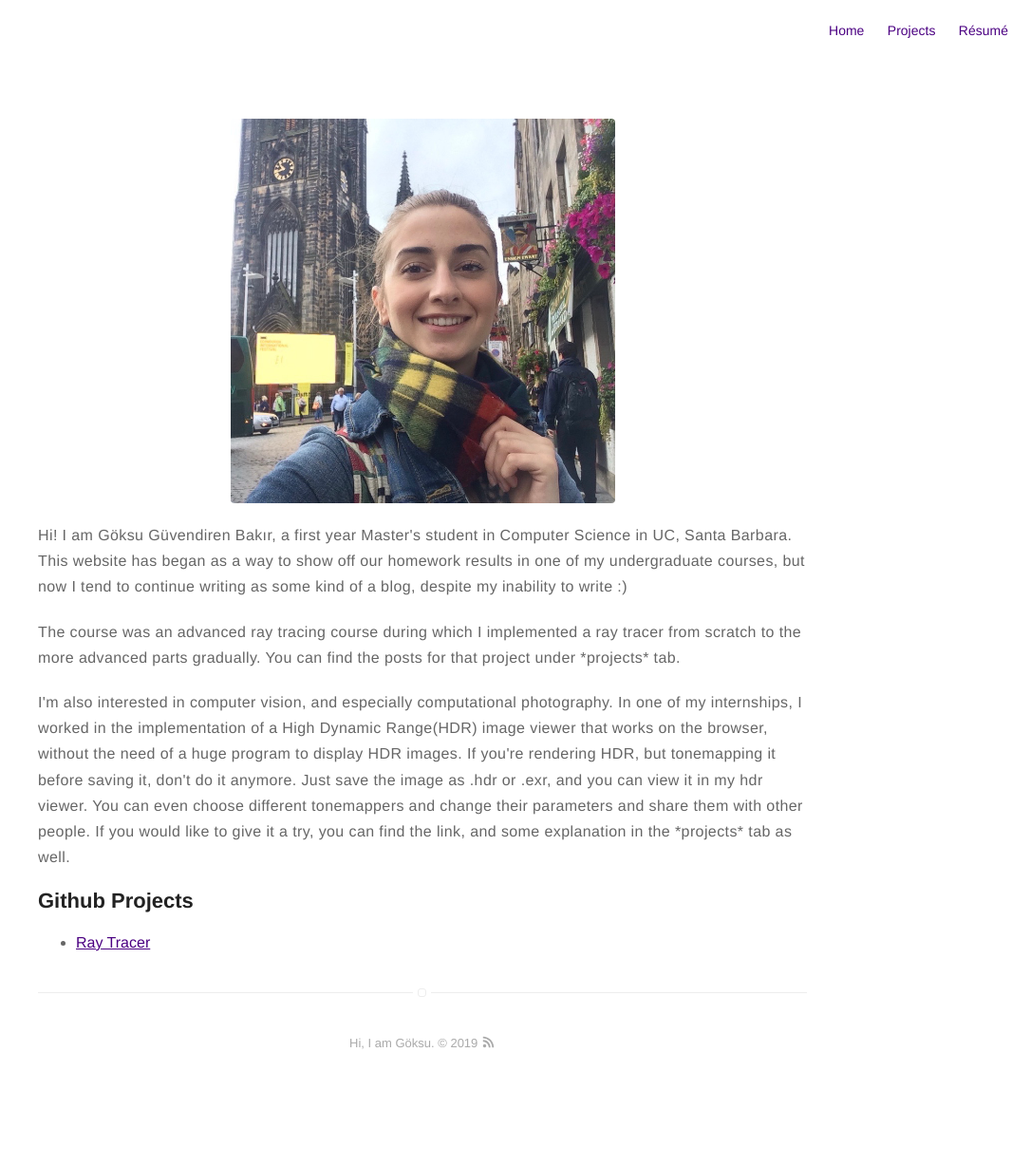
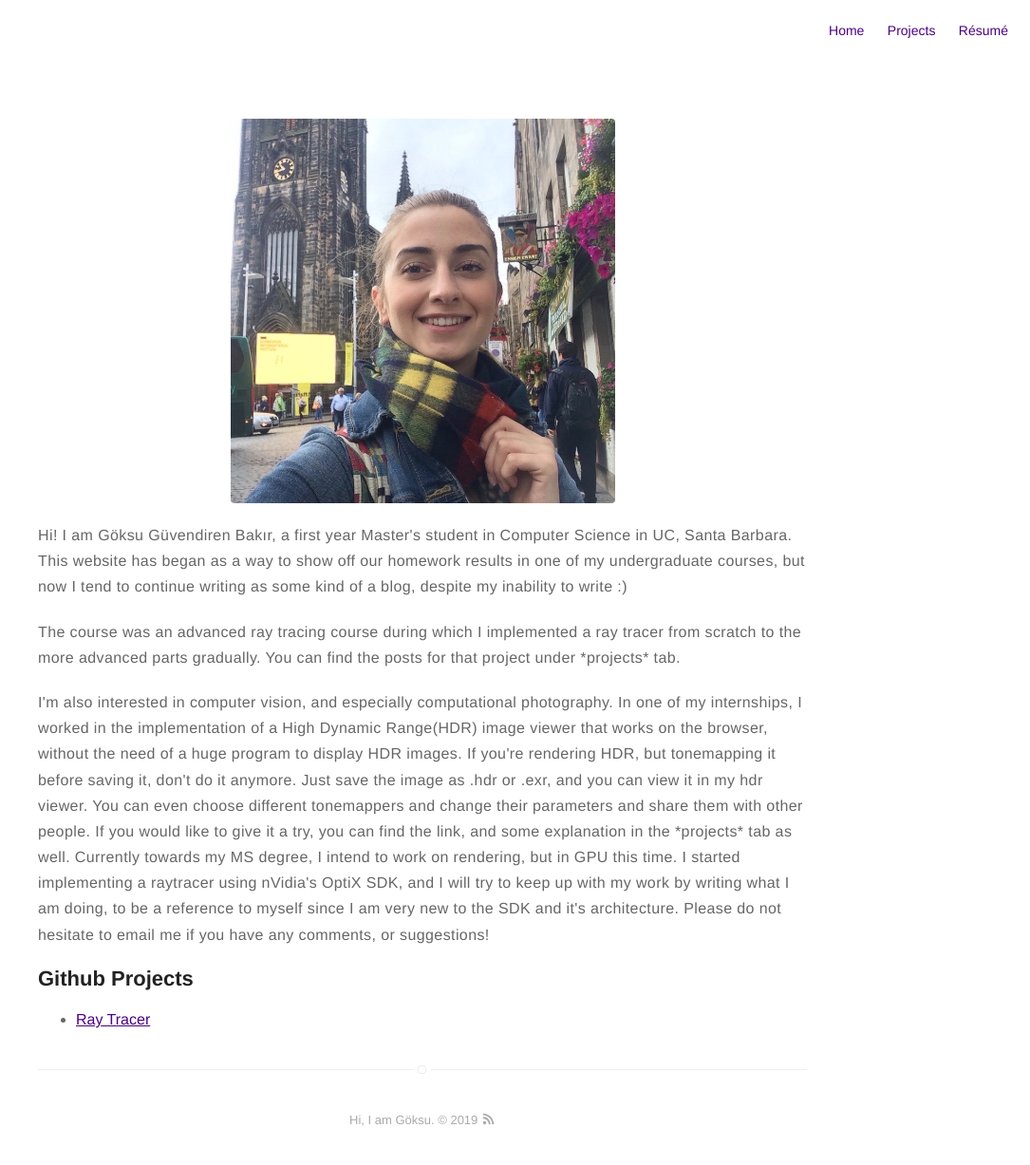
Before and after one commit to goksuguvendiren/website, a Jekyll site: the page built from about.md, in a window 1280 px wide. Shown: the whole page at 95% size, without its empty margins (195-1280 px from the left). Built offline with Jekyll 4.4.1, drawn with Linux system fonts in a browser that asks for light colours; before the commit the page ends 1146 px from its top, so only the background shows below that.

Commit message:
About updated

```diff
--- a/about.md
+++ b/about.md
@@ -22,6 +22,12 @@ If you're rendering HDR, but tonemapping it before saving it, don't do it anymor
 and you can view it in my hdr viewer. You can even choose different tonemappers and change their parameters and share
 them with other people.  If you would like to give it a try, you can find the link, and some explanation in the
 *projects* tab as well.
+
+Currently towards my MS degree, I intend to work on rendering, but in GPU this time. I started implementing a raytracer
+using nVidia's OptiX SDK, and I will try to keep up with my work by writing what I am doing, to be a reference to myself
+since I am very new to the SDK and it's architecture.
+
+Please do not hesitate to email me if you have any comments, or suggestions!
 </p>
 
 <h2>Github Projects</h2>
```
